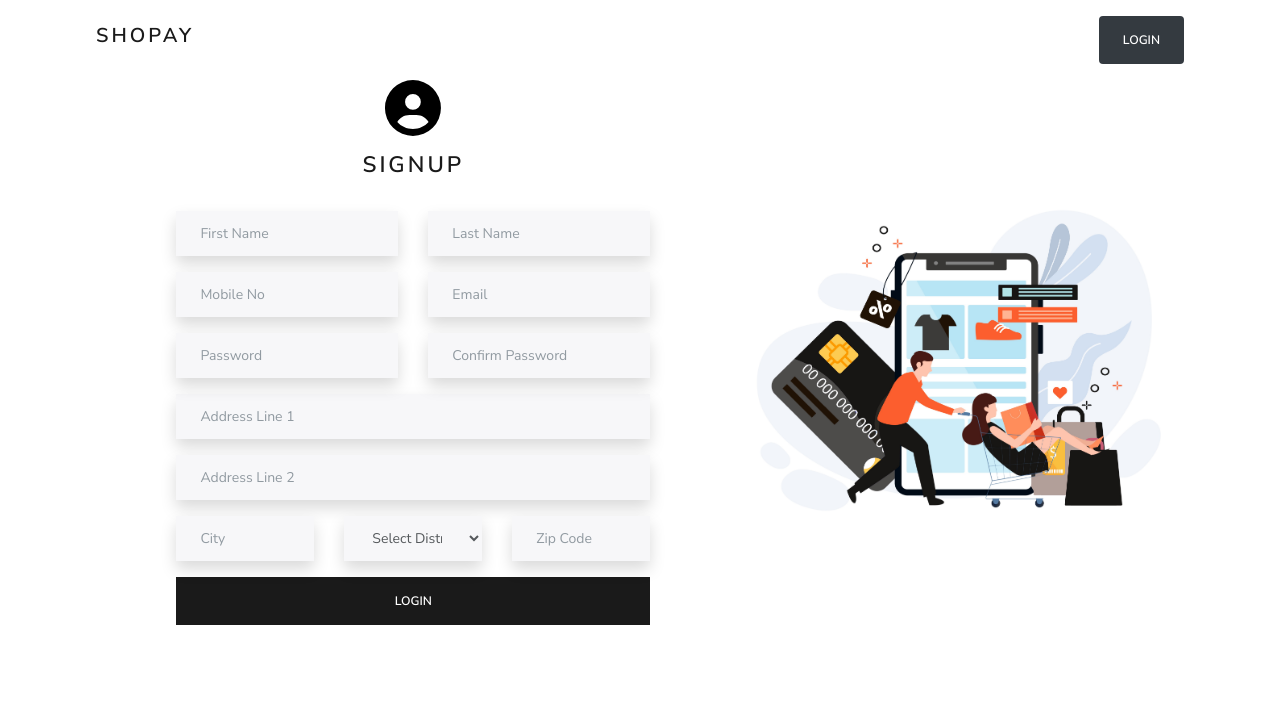
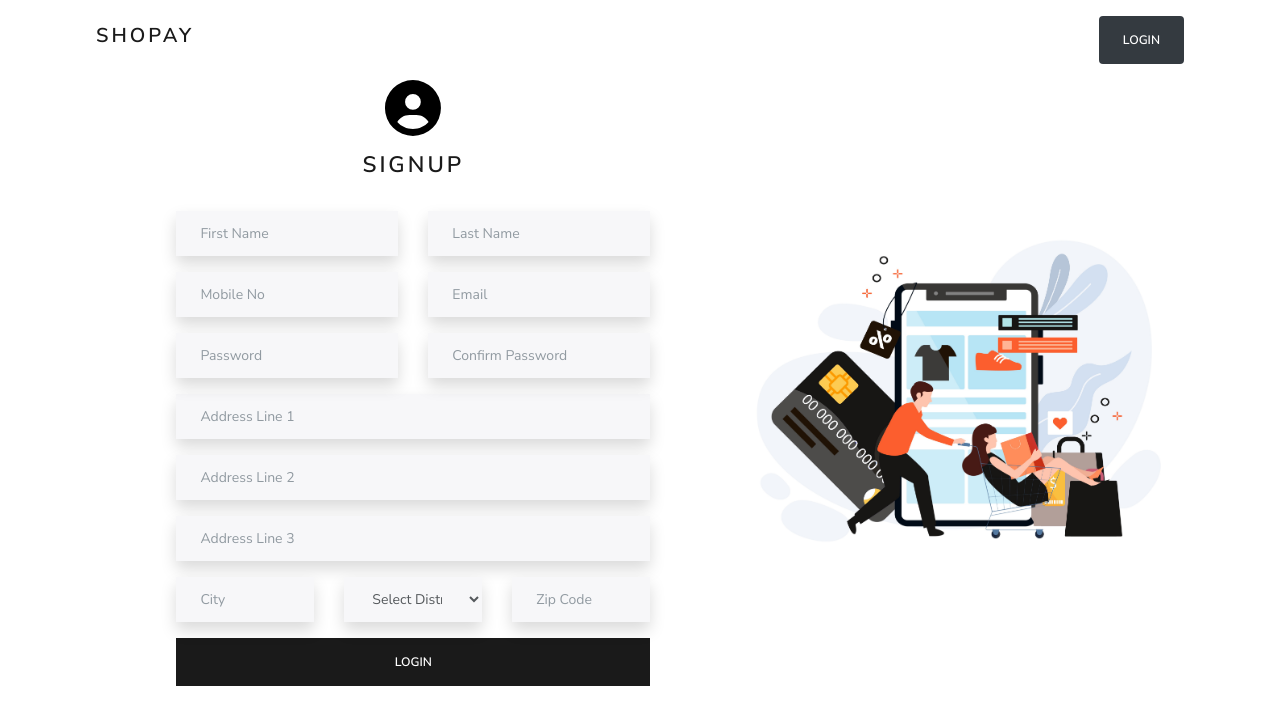
Before and after one commit to shangopi/SHOPAY, a React (Create React App) app in the folder frontend/: page /signup in a window 1280 px wide. Shown: the top 724 px of the page. Built offline with nearby package versions, Linux system fonts and the light colour scheme.

Commit message:
signup completed

```diff
--- a/frontend/package.json
+++ b/frontend/package.json
@@ -14,6 +14,8 @@
     "axios": "^0.26.1",
     "bootstrap": "^5.1.3",
     "install": "^0.13.0",
+    "joi-browser": "^13.4.0",
+    "jwt-decode": "^3.1.2",
     "react": "^16.13.1",
     "react-bootstrap": "^1.6.5",
     "react-chartjs-2": "^4.2.0",
@@ -22,6 +24,7 @@
     "react-router-bootstrap": "^0.25.0",
     "react-router-dom": "^5.2.0",
     "react-scripts": "^5.0.1",
+    "react-toastify": "^9.0.5",
     "redux": "^4.0.5",
     "redux-devtools-extension": "^2.13.8",
     "redux-thunk": "^2.3.0"
--- a/frontend/src/App.js
+++ b/frontend/src/App.js
@@ -5,24 +5,12 @@ import {
   Route,
   Switch,
 } from "react-router-dom";
-import { Container, Accordion, Row } from "react-bootstrap";
-import Header from "./components/Header";
-import Footer from "./components/Footer";
-import HomeScreen from "./screens/HomeScreen";
-import ProductScreen from "./screens/ProductScreen";
-import CartScreen from "./screens/CartScreen";
-import Checkout from "./screens/checkout";
-import OrderStatus from "./screens/orderStatus";
+import { ToastContainer } from "react-toastify";
+import CustomerLanding from "./screens/landingCustomer";
 import Login from "./screens/login";
-import CustomerLanding from "./screens/landingCustomer";
-//import Axios from 'axios'
-
-import Customer from "./components/admin/pages/orderReport.jsx";
-import Quartly from "./components/admin/pages/salesReport";
-import Analysis from "./components/admin/pages/analysis";
-import HeaderAdmin from "./components/admin/pages/header";
 import AdminLanding from "./screens/landingAdmin";
 import SignUp from "./screens/signup";
+import "react-toastify/dist/ReactToastify.css";
 
 const App = () => {
   const [url, setURL] = useState("");
@@ -32,6 +20,7 @@ const App = () => {
   }, [window.location.pathname]);
 
   return (
+    <div>
       <Router>
         {window.location.pathname === "/login" && (
           <Route path="/login" component={Login} exact />
@@ -41,7 +30,8 @@ const App = () => {
           <Route path="/signup" component={SignUp} exact />
         )}
 
-      {(window.location.pathname !== "/login" && window.location.pathname !== "/signup" ) && (
+        {window.location.pathname !== "/login" &&
+          window.location.pathname !== "/signup" && (
             <Switch>
               <Route path="/Admin/*" component={AdminLanding} exact />
               <Redirect path="/Admin" to="/Admin/analysis" />
@@ -49,6 +39,17 @@ const App = () => {
             </Switch>
           )}
       </Router>
+      <ToastContainer
+        position="top-right"
+        autoClose={2000}
+        hideProgressBar={false}
+        theme="colored"
+        newestOnTop
+        closeOnClick
+        rtl={false}
+        draggable
+      />
+    </div>
   );
 };
 
--- a/frontend/src/components/checkoutForm.jsx
+++ b/frontend/src/components/checkoutForm.jsx
@@ -2,7 +2,7 @@ import React, { useEffect, useState } from "react";
 import { useSelector } from "react-redux";
 import { Button, Form, Row } from "react-bootstrap";
 import axios from "axios";
-import config from "../config/config.json";
+
 import { districtList } from "../constants/districts";
 
 const CheckoutForm = ({ handleDeliveryDays, handleSubmit ,handleUrl, setPayload}) => {
@@ -12,7 +12,7 @@ const CheckoutForm = ({ handleDeliveryDays, handleSubmit ,handleUrl, setPayload}
   const { cartItems } = useSelector((state) => state.cart);
   const { authDetails } = useSelector((state) => state.auth);
   const [userId, setUserId] = useState(1);
-  const [isLogged, setIsLogged] = useState(true);
+  const [isLogged, setIsLogged] = useState(false);
   const state = {
     user_id: userId,
     delivery_method: "",
--- a/frontend/src/screens/login.jsx
+++ b/frontend/src/screens/login.jsx
@@ -7,14 +7,16 @@ import CustomerLanding from "./landingCustomer";
 const Login = () => {
   return (
     <div className=" mt-3 mx-md-5">
-            <Route path="/" component={CustomerLanding} exact />
+      <Route path="/" component={CustomerLanding} exact />
       <div className="row p-0 mx-5 justify-content-between">
         <NavLink to="/" className="text-decoration-none">
           <h4 className="m-0 pt-2">SHOPAY</h4>
         </NavLink>
 
         <button className="btn btn-dark rounded">
-          <NavLink className="text-white" to="/signup">SIGNUP</NavLink>
+          <NavLink className="text-white" to="/signup">
+            SIGNUP
+          </NavLink>
         </button>
       </div>
       <div className="row my-3 justify-content-center align-items-center mx-lg-5">
--- a/frontend/src/screens/signup.jsx
+++ b/frontend/src/screens/signup.jsx
@@ -1,40 +1,120 @@
-import React from "react";
+import React, { useState } from "react";
 import { faCircleUser } from "@fortawesome/free-solid-svg-icons";
 import { FontAwesomeIcon } from "@fortawesome/react-fontawesome";
-import { NavLink } from "react-router-dom";
 import { Form } from "react-bootstrap";
+import { NavLink, Route, useHistory } from "react-router-dom";
+import { toast } from "react-toastify";
+import { districtList } from "../constants/districts";
+import config from "../config/config.json";
+import axios from "axios";
+import Joi from 'joi-browser';
+import CustomerLanding from "./landingCustomer";
 
 const SignUp = () => {
-  const districtList = [
-    "Batticaloa",
-    "Mannar",
-    "Jaffna",
-    "Kilinochchi",
-    "Kandy",
-    "Matale",
-    "Nuwara Eliya",
-    "Ampara",
-    "Polonnaruwa",
-    "Trincomalee",
-    "Anuradhapura",
-    "Vavuniya",
-    "Mullaitivu",
-    "Kurunegala",
-    "Puttalam",
-    "Ratnapura",
-    "Galle",
-    "Hambantota",
-    "Matara",
-    "Badulla",
-    "Monaragala",
-    "Kegalle",
-    "Colombo",
-    "Gampaha",
-    "Kalutara",
-  ];
+  const [user, setUser] = useState({
+    first_name: "",
+    last_name: "",
+    telephone: "",
+    email: "",
+    address_line1: "",
+    address_line2: "",
+    address_line3: "",
+    city: "",
+    zip_code: "",
+    district: "",
+    password: "",
+    password2: "",
+  });
+  const [errors, setErrors] = useState([])
+  const history = useHistory();
+
+  const schema = {
+    email : Joi.string().required().email({ minDomainAtoms: 2 }),
+    telephone: Joi.string().required().length(10).label("Telephone"),
+    password: Joi.string().required().min(8).label("Password"),
+    password2: Joi.any().valid(Joi.ref('password')).required().options({ language: { any: { allowOnly: 'must match password' } } }),
+    zip_code : Joi.string().length(5).label("Zip Code")
+  };
+
+  const validate = () => {
+    const options = { abortEarly: false };
+    const { error } = Joi.validate({email : user.email, password : user.password, password2 : user.password2, telephone : user.telephone, zip_code:user.zip_code}, schema, options);
+    const errors = {};
+
+    if (error === null) return;
+    for (let item of error.details) errors[item.path[0]] = item.message;
+
+    return errors;
+  };
+
+
+  const handleChange = (e) => {
+    setUser({ ...user, [e.target.name]: e.target.value });
+  };
+
+  const handleSubmit = (e) => {
+    e.preventDefault();
+    const errors = validate();
+    if (errors) {
+      toast.error(errors[Object.keys(errors)[0]], {
+        position: "top-right",
+        hideProgressBar: false,
+        closeOnClick: false,
+        pauseOnHover: false,
+        draggable: true,
+        progress: 0,
+      });
+      setErrors(errors)
+    }else{
+      setErrors({});
+    }
+
+    if (errors) {
+      return;
+    }
+
+    axios
+      .post(`${config.REACT_APP_API}user/create`, user, {
+        headers: {
+          "Access-Control-Allow-Origin": "*",
+        },
+      })
+      .then((res) => {
+        console.log("success");
+        console.log(res.data.cust_id);
+        toast.success("Successfully Registered", {
+          toastId: "id1",
+          position: "top-right",
+          hideProgressBar: false,
+          closeOnClick: false,
+          pauseOnHover: false,
+          draggable: true,
+          progress: 0,
+        });
+        history.push("/");
+        // history.push({
+        //   pathname: '/orderStatus',
+        //   state: { payload}
+        // });
+      })
+      .catch((err) => {
+        toast.error("Invalid Signup", {
+          position: "top-right",
+          hideProgressBar: false,
+          closeOnClick: false,
+          pauseOnHover: false,
+          draggable: true,
+          progress: 0,
+        });
+      });
+  };
+  // useEffect(() => {
+  //   console.log(user);
+  // }, [user]);
 
   return (
     <div className=" my-3 mx-md-5">
+      <Route path="/" component={CustomerLanding} exact />
       <div className="row p-0 mx-5 justify-content-between">
         <NavLink to="/" className="text-decoration-none">
           <h4 className="m-0 pt-2">SHOPAY</h4>
@@ -51,28 +131,30 @@ const SignUp = () => {
                 <h2 className="mb-4 mt-2">SignUp</h2>
                 {/* Form */}
 
-                <form>
+                <form onSubmit={handleSubmit}>
                   <div className="row">
                     <div className="form-group col-md-6 ">
                       <input
                         className="form-control shadow"
-                        name="firstName"
+                        name="first_name"
                         type="text"
                         id="firstName"
-                        // value={firstName}
-                        // onChange={handleChangeFirstName}
+                        defaultValue={user.first_name}
+                        onChange={handleChange}
                         placeholder="First Name"
+                        required
                       />
                     </div>
                     <div className="form-group col-md-6 ">
                       <input
                         className="form-control shadow"
-                        name="lastName"
+                        name="last_name"
                         type="text"
                         id="lastName"
-                        // value={lastName}
-                        // onChange={handleChangeLastName}
+                        defaultValue={user.last_name}
+                        onChange={handleChange}
                         placeholder="Last Name"
+                        required
                       />
                     </div>
                   </div>
@@ -81,23 +163,25 @@ const SignUp = () => {
                     <div className="form-group col-md-6">
                       <input
                         className="form-control shadow"
-                        name="phone"
+                        name="telephone"
                         type="number"
                         id="phone"
-                        // value={phone}
-                        // onChange={handleChangePhone}
+                        defaultValue={user.telephone}
+                        onChange={handleChange}
                         placeholder="Mobile No"
+                        required
                       />
                     </div>
                     <div className="form-group col-md-6">
                       <input
                         className="form-control shadow"
                         name="email"
-                        type="email"
+                        type="text"
                         id="email"
-                        // value={email}
-                        // onChange={handleChangeEmail}
+                        defaultValue={user.email}
+                        onChange={handleChange}
                         placeholder="Email"
+                        required
                       />
                     </div>
                   </div>
@@ -109,9 +193,11 @@ const SignUp = () => {
                         name="password"
                         type="password"
                         id="password"
-                        // value={password}
-                        // onChange={handleChangePassword}
+                        defaultValue={user.password2}
+                        onChange={handleChange}
                         placeholder="Password"
+                        autoComplete="on"
+                        required
                       />
                     </div>
                     <div className="form-group col-md-6">
@@ -120,9 +206,11 @@ const SignUp = () => {
                         name="password2"
                         type="password"
                         id="password2"
-                        // value={password2}
-                        // onChange={handleChangePassword2}
+                        autoComplete="on"
+                        defaultValue={user.password2}
+                        onChange={handleChange}
                         placeholder="Confirm Password"
+                        required
                       />
                     </div>
                   </div>
@@ -130,24 +218,37 @@ const SignUp = () => {
                   <div className="form-group ">
                     <input
                       className="form-control shadow"
-                      name="address1"
+                      name="address_line1"
                       type="text"
                       id="address1"
-                      // value={address1}
-                      // onChange={handleChangeAddress1}
+                      defaultValue={user.address_line1}
+                      onChange={handleChange}
                       placeholder="Address Line 1"
+                      required
                     />
                   </div>
 
                   <div className="form-group ">
                     <input
                       className="form-control shadow"
-                      name="address2"
+                      name="address_line2"
                       type="text"
                       id="address2"
-                      // value={address2}
-                      // onChange={handleChangeAddress2}
+                      defaultValue={user.address_line2}
+                      onChange={handleChange}
                       placeholder="Address Line 2"
+                    />
+                  </div>
+
+                  <div className="form-group ">
+                    <input
+                      className="form-control shadow"
+                      name="address_line3"
+                      type="text"
+                      id="address3"
+                      defaultValue={user.address_line3}
+                      onChange={handleChange}
+                      placeholder="Address Line 3"
                     />
                   </div>
 
@@ -158,9 +259,10 @@ const SignUp = () => {
                         name="city"
                         type="text"
                         id="city"
-                        // value={city}
-                        // onChange={handleChangeCity}
+                        defaultValue={user.city}
+                        onChange={handleChange}
                         placeholder="City"
+                        required
                       />
                     </div>
                     <Form.Group
@@ -170,8 +272,9 @@ const SignUp = () => {
                       <Form.Control
                         required
                         className="shadow"
+                        name="district"
                         as="select"
-                        // onChange={handleDistrict}
+                        onChange={handleChange}
                       >
                         <option value="">Select District</option>
                         {districtList.map((district) => (
@@ -185,12 +288,13 @@ const SignUp = () => {
                     <div className="form-group col-md-4">
                       <input
                         className="form-control shadow"
-                        name="zipCode"
+                        name="zip_code"
                         type="number"
                         id="zipCode"
-                        // value={zipCode}
-                        // onChange={handleChangeZipCode}
+                        defaultValue={user.zip_code}
+                        onChange={handleChange}
                         placeholder="Zip Code"
+                        required
                       />
                     </div>
                   </div>
```
Also changed, not shown: frontend/src/constants/districts.js (line endings or trailing spaces), 2 other files (tests, documents, lock files or other folders). Lines whose indentation alone changed are shown as unchanged.
